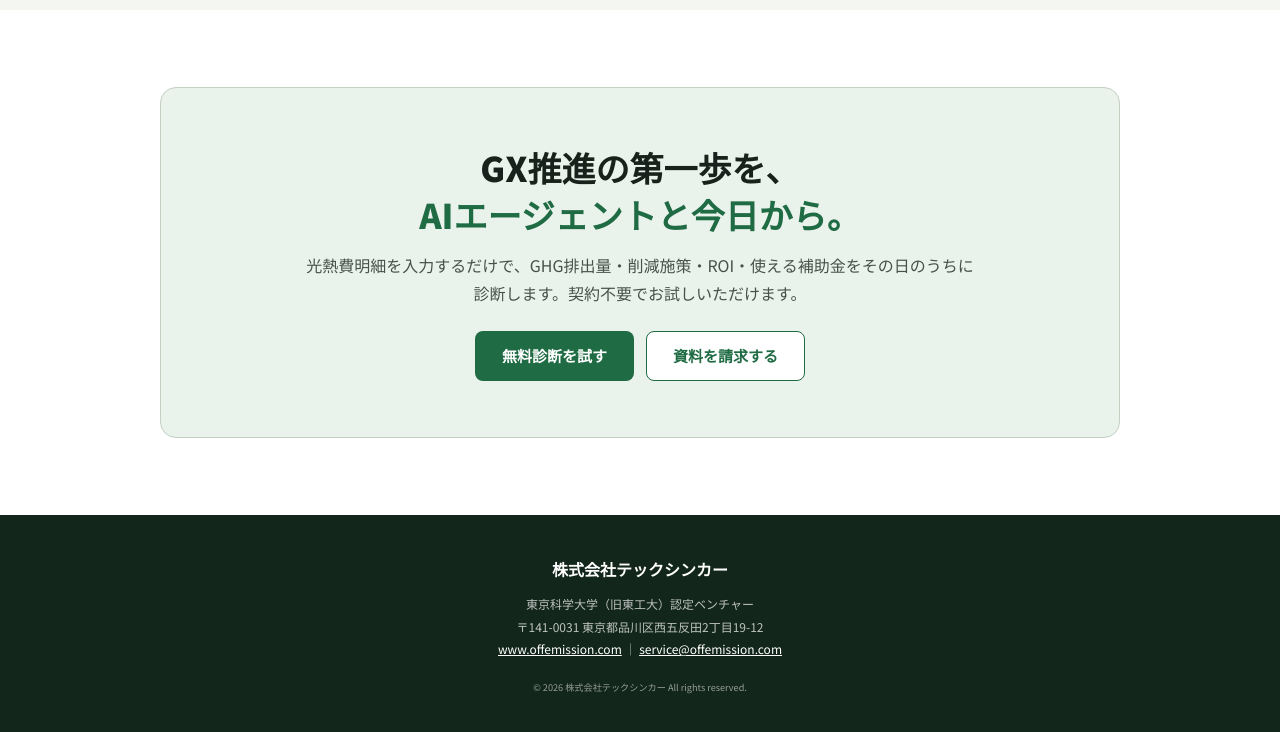
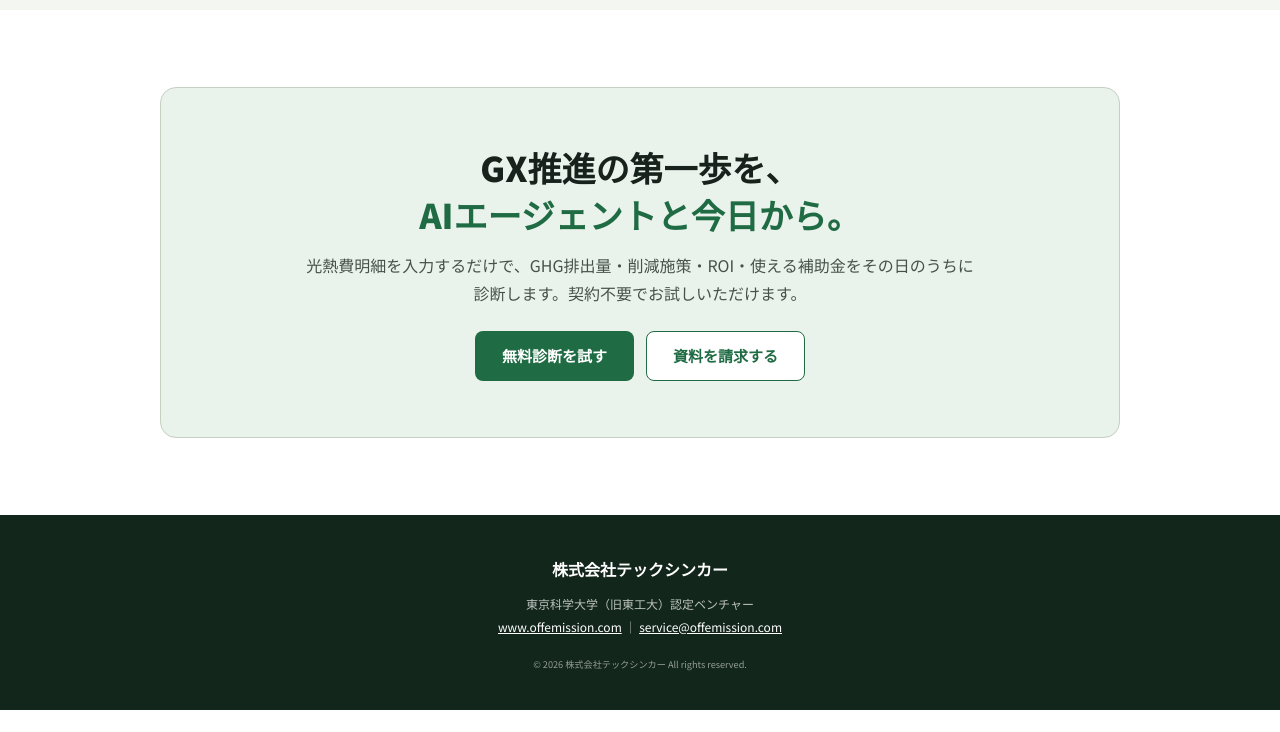
Before and after one commit to OffEmission/gx-automation-ai, a plain HTML site: page index.html in a window 1280 px wide. Shown: the part 7827-8559 px from the top of the page. After the commit the page ends 8537 px from the top, so only its background shows below. Drawn offline with Linux system fonts and the light colour scheme.

Commit message:
Update index.html

```diff
--- a/index.html
+++ b/index.html
@@ -901,7 +901,6 @@ textarea.fi{min-height:100px;resize:vertical;}
   <div class="footer-logo">株式会社テックシンカー</div>
   <address class="footer-info">
     東京科学大学（旧東工大）認定ベンチャー<br>
-    〒141-0031 東京都品川区西五反田2丁目19-12<br>
     <a href="https://www.offemission.com" rel="noopener">www.offemission.com</a> ｜ <a href="mailto:service@offemission.com">service@offemission.com</a>
   </address>
   <p class="copy"><small>© 2026 株式会社テックシンカー All rights reserved.</small></p>
```
